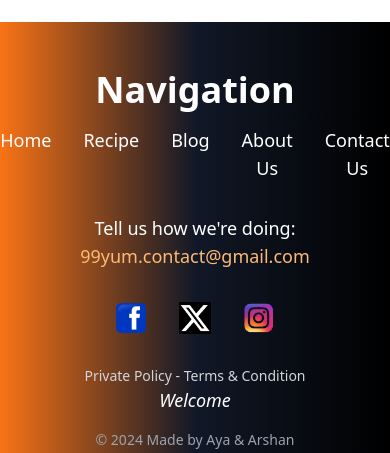
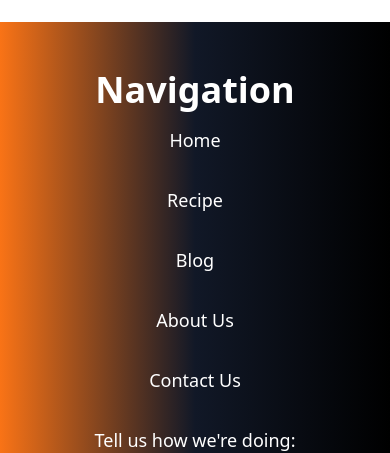
Before and after one commit to Ayaoulhint/99yum, a React (Vite) app: page /signup in a window 390 px wide. Shown: the part 644-1097 px from the top of the page. Built offline with nearby package versions, Linux system fonts and the light colour scheme; no server answers.

Commit message:
footer fixed

```diff
--- a/src/App.jsx
+++ b/src/App.jsx
@@ -3,7 +3,8 @@ import { useDispatch } from 'react-redux'
 import './App.css'
 import authService from "./appwrite/auth"
 import {login, logout} from "./store/authSlice"
-import { Footer, Header } from './components'
+import { Header } from './components'
+import Footer from './Components copy/Footer'
 import { Outlet } from 'react-router-dom'
 
 function App() {
--- a/src/Components copy/Footer.jsx
+++ b/src/Components copy/Footer.jsx
@@ -19,7 +19,7 @@ function Footer() {
             <Link to='/recipe'>
               <li className='hover:text-orange-300 transition duration-300'>Recipe</li>
             </Link>
-            <Link to='/blog'>
+            <Link to='/all-posts'>
               <li className='hover:text-orange-300 transition duration-300'>Blog</li>
             </Link>
             <Link to='/about-us'>
--- a/src/components/Header/Header.jsx
+++ b/src/components/Header/Header.jsx
@@ -58,7 +58,7 @@ function Header() {
   return (
     <header className=' '>
 
-        <nav className='md:flex md:items-center bg-white md:justify-between md:flex-wrap hidden'>
+        <nav className='md:flex md:items-center bg-white md:justify-between  hidden'>
         <div className=' hidden md:block'>
             <Link to='/'>
               <img src="\src\assets\logo.png" alt="" className='h-24 w-24' />
```
